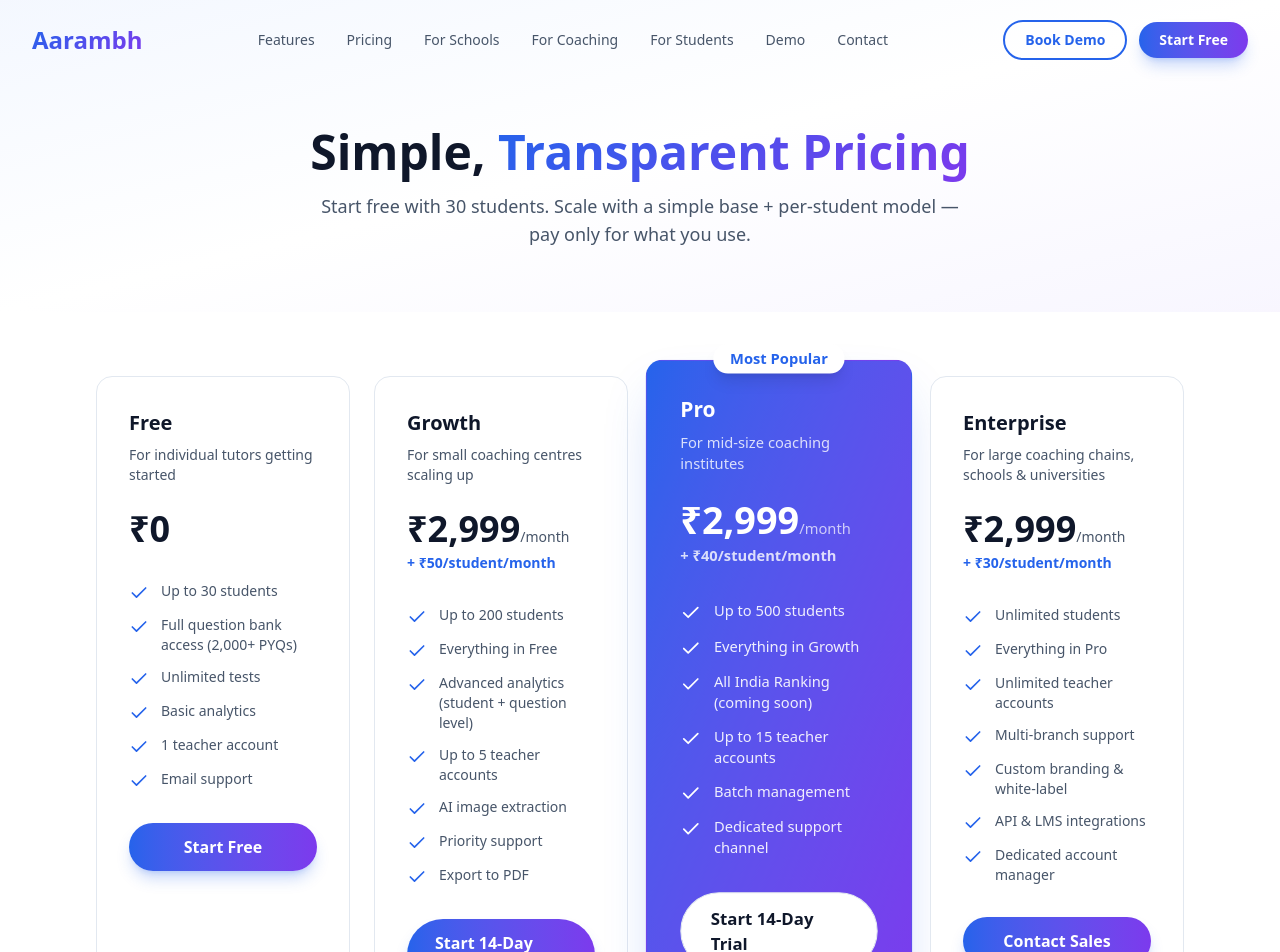
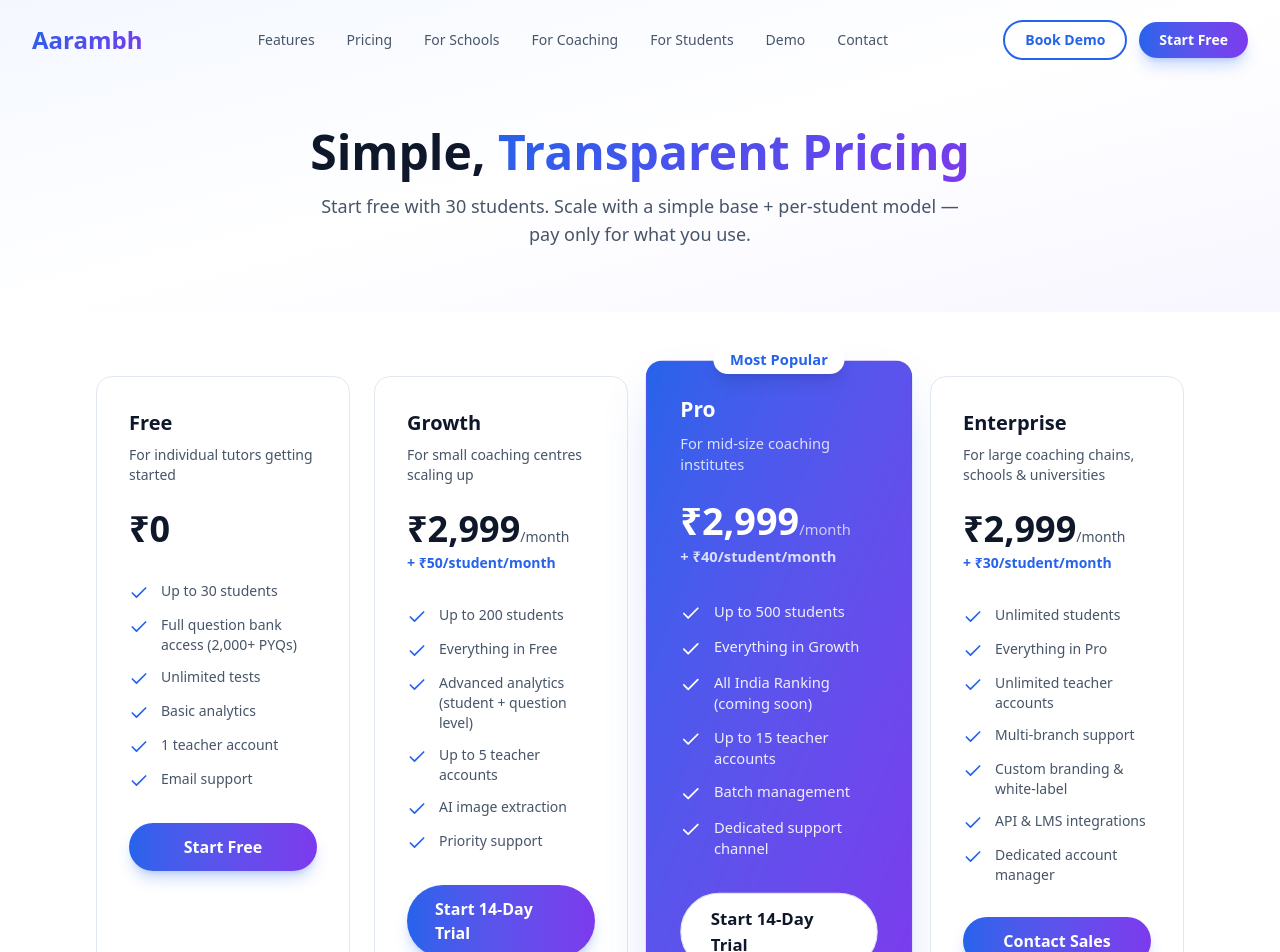
Before and after one commit to akhilamod/aarambh-website, a Next.js app: page /pricing in a window 1280 px wide. Shown: the top 952 px of the page. Built offline with nearby package versions, Linux system fonts and the light colour scheme.

Commit message:
remove Export to PDF from pricing features

```diff
--- a/app/pricing/page.tsx
+++ b/app/pricing/page.tsx
@@ -33,7 +33,6 @@
       "Up to 5 teacher accounts",
       "AI image extraction",
       "Priority support",
-      "Export to PDF",
     ],
     cta: "Start 14-Day Trial",
   },
```
